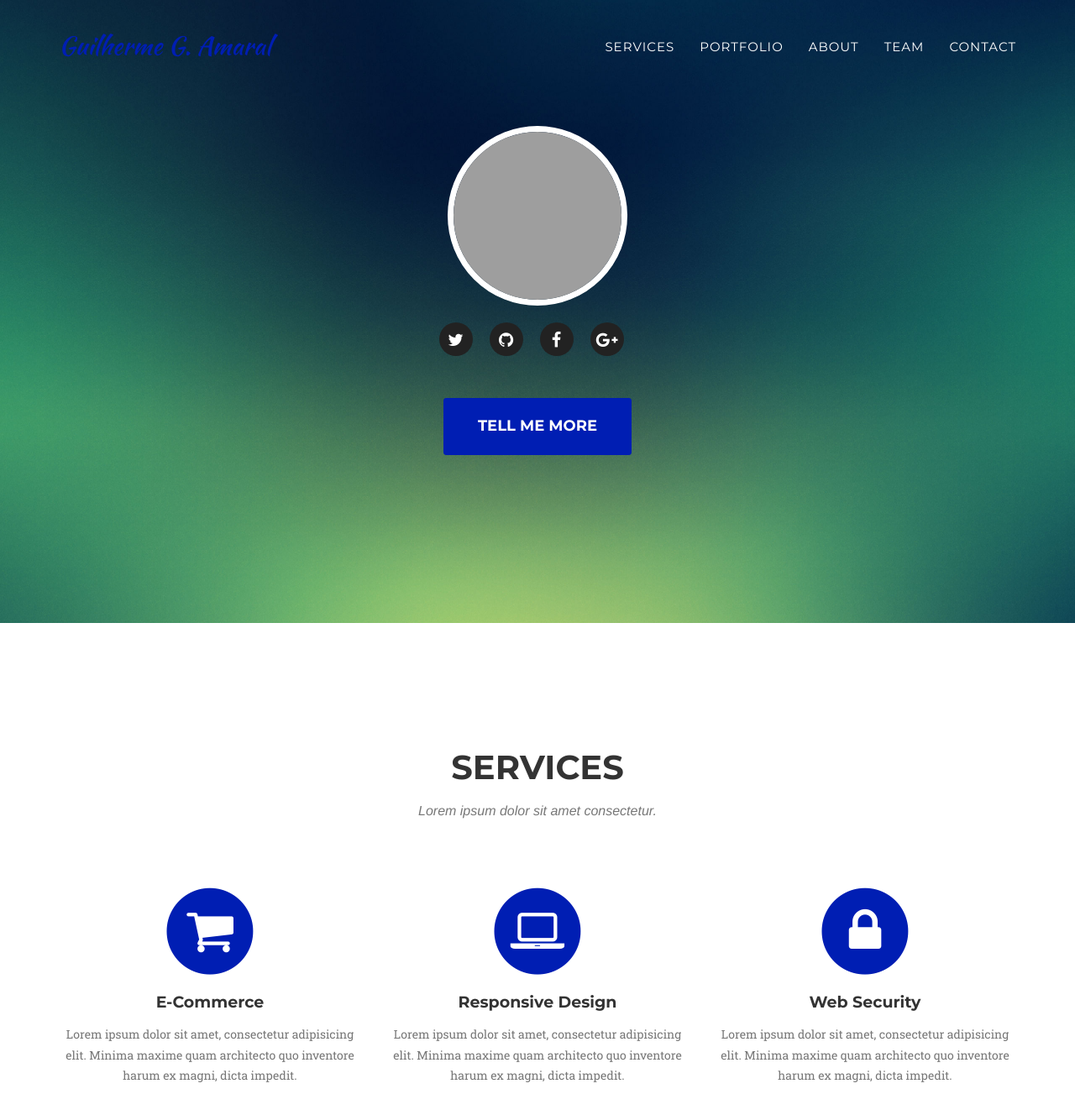
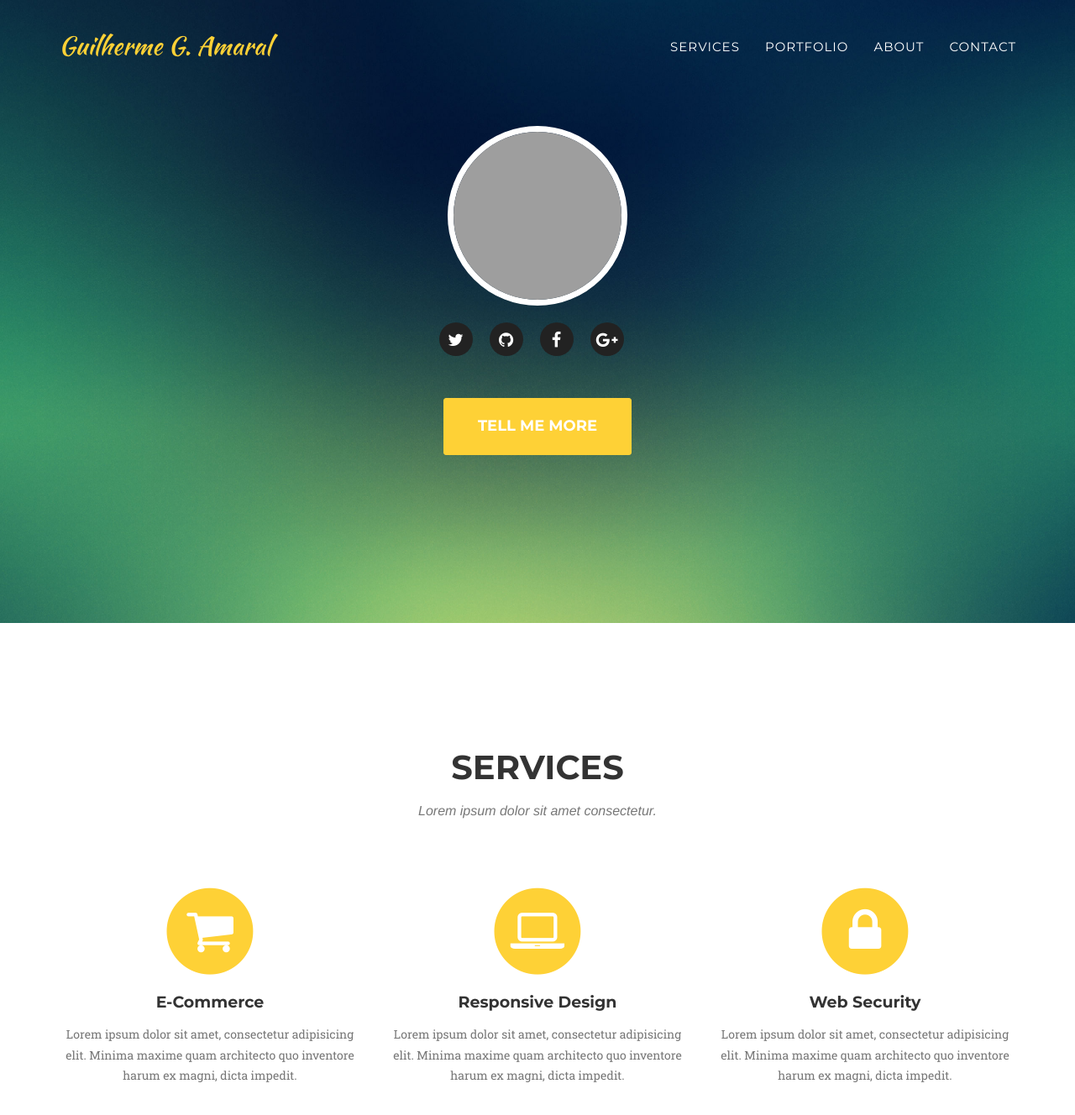
Before and after one commit to ggamaral/ggamaral.github.io, a Jekyll site: the page built from index.html, in a window 1280 px wide and 1400 px high. Shown: the top 1328 px of the window at 84% size. Built offline with Jekyll 4.4.1, drawn with Linux system fonts in a browser that asks for light colours; nearby versions of some CDN libraries; some web fonts are replaced; some of the changed text lies outside the part shown; grey boxes are pictures that could not be loaded.

Commit message:
Change color back and remove team

```diff
--- a/_config.yml
+++ b/_config.yml
@@ -7,22 +7,9 @@ description: "This is my personal web page"
 
 # Color settings (hex-codes without the leading hash-tag)
 color:
-  primary: 001eb3
-  secondary: 001a9a
+  primary: fed136
+  secondary: fec503
   secondary-dark: 333
-
-# Team names, titles and social links
-people:
-- name: Kay Garland
-  pic: 1
-  position: Lead Designer
-  social:
-    - title: twitter
-      url: #
-    - title: facebook
-      url: #
-    - title: stack-overflow
-      url: #
 
 # Social networks usernames (many more available: google-plus, flickr, dribbble, pinterest, instagram, tumblr, linkedin, etc.)
 social:
--- a/_includes/header.html
+++ b/_includes/header.html
@@ -26,9 +26,6 @@
                     </li>
                     <li>
                         <a class="page-scroll" href="#about">About</a>
-                    </li>
-                    <li>
-                        <a class="page-scroll" href="#team">Team</a>
                     </li>
                     <li>
                         <a class="page-scroll" href="#contact">Contact</a>
--- a/_includes/team.html
+++ /dev/null
@@ -1,33 +0,0 @@
-<!-- Team Section -->
-    <section id="team" class="bg-light-gray">
-        <div class="container">
-            <div class="row">
-                <div class="col-lg-12 text-center">
-                    <h2 class="section-heading">Our Amazing Team</h2>
-                    <h3 class="section-subheading text-muted">Lorem ipsum dolor sit amet consectetur.</h3>
-                </div>
-            </div>
-            <div class="row">
-                {% for member in site.people %}
-                <div class="col-sm-4">
-                    <div class="team-member">
-                        <img src="img/team/{{ member.pic }}.jpg" class="img-responsive img-circle" alt="">
-                        <h4>{{ member.name }}</h4>
-                        <p class="text-muted">{{ member.position }}</p>
-                        <ul class="list-inline social-buttons">
-                            {% for network in member.social %}
-                            <li><a href="{{ network.url }}"><i class="fa fa-{{ network.title }}"></i></a>
-                            {% endfor %}
-
-                        </ul>
-                    </div>
-                </div>
-                {% endfor %}
-            </div>
-            <div class="row">
-                <div class="col-lg-8 col-lg-offset-2 text-center">
-                    <p class="large text-muted">Lorem ipsum dolor sit amet, consectetur adipisicing elit. Aut eaque, laboriosam veritatis, quos non quis ad perspiciatis, totam corporis ea, alias ut unde.</p>
-                </div>
-            </div>
-        </div>
-    </section>
--- a/_layouts/default.html
+++ b/_layouts/default.html
@@ -10,7 +10,6 @@
     {% include services.html %}
     {% include portfolio_grid.html %}
     {% include about.html %}
-    {% include team.html %}
     {% include contact.html %}
     {% include modals.html %}
     {% include js.html %}
```
